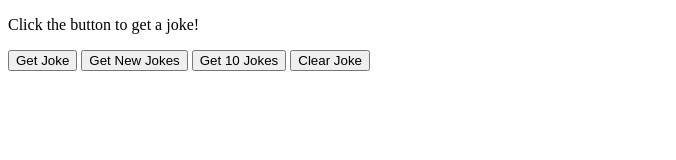
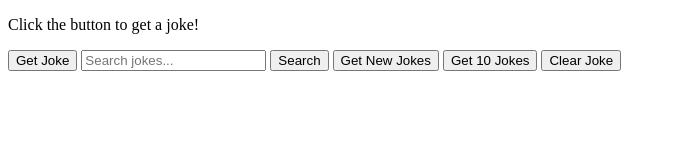
Before and after one commit to dartfalak/Js-Practice, a plain HTML site: page index.html in a window 1280 px wide. Shown: the whole page, without its empty margins (0-676 px from the left). Drawn offline with Linux system fonts and the light colour scheme.

Commit message:
fetch data with api

```diff
--- a/index.html
+++ b/index.html
@@ -9,6 +9,8 @@
 <body>
     <p id="joke">Click the button to get a joke!</p>
     <button onclick="getJokes()">Get Joke</button>
+    <input type="text" id="keywordInput" placeholder="Search jokes..." />
+    <button onclick="searchJokes()">Search</button>
     <button onclick="refreshJokes()">Get New Jokes</button>
     <button onclick="getTenJokes()">Get 10 Jokes</button>
     <button onclick="clearJoke()">Clear Joke</button>
```
